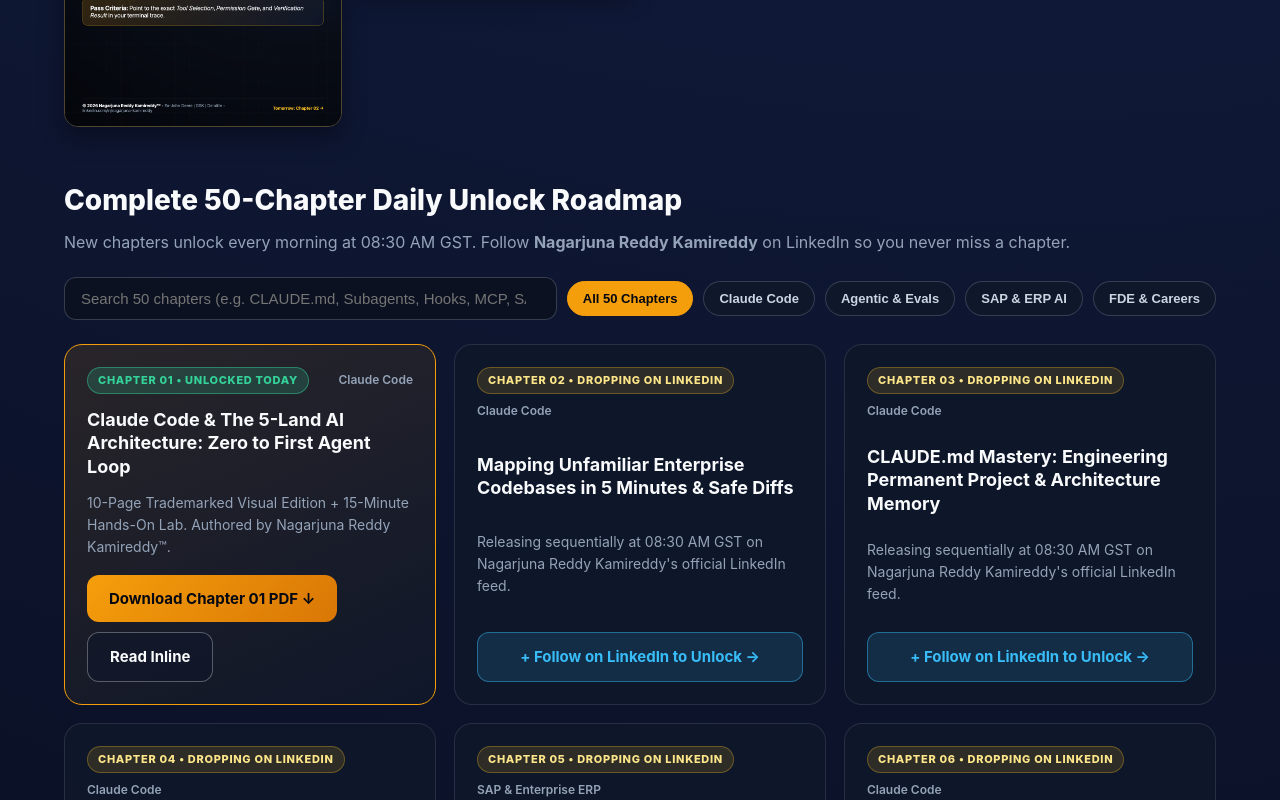
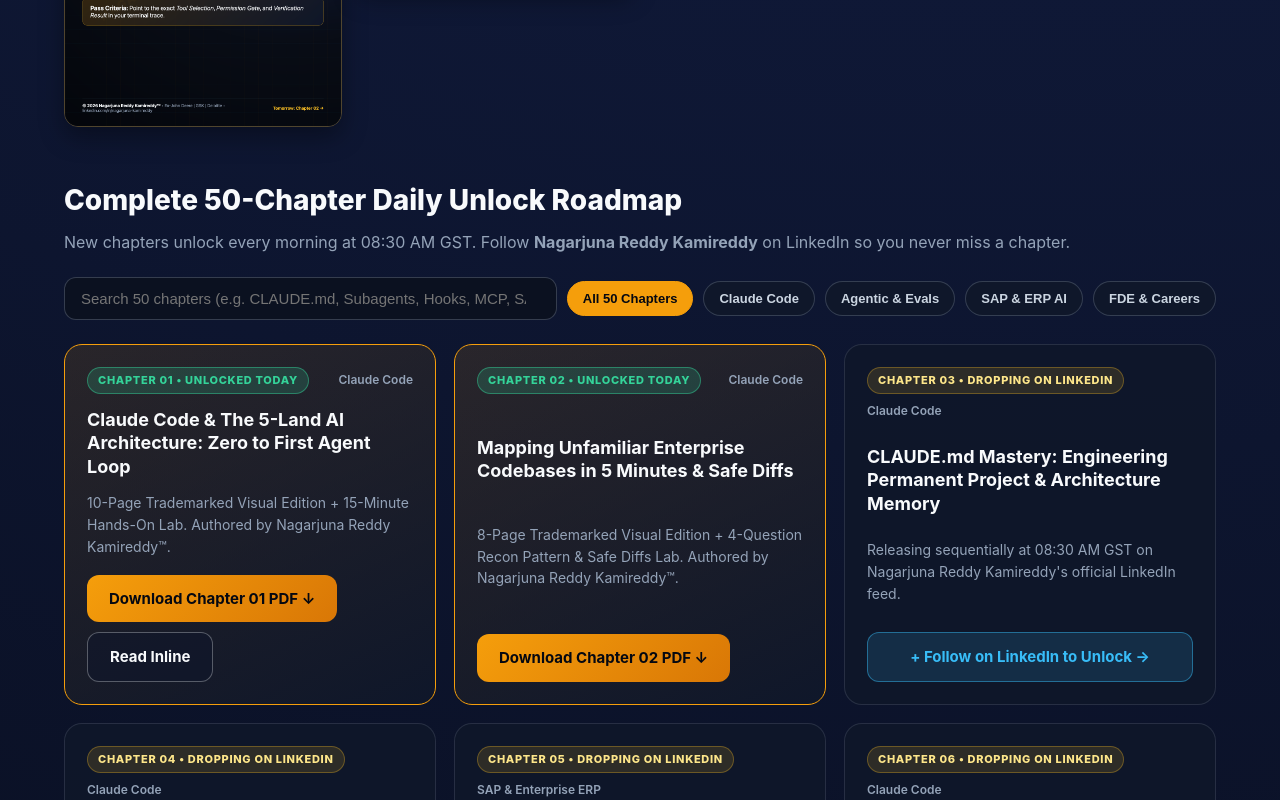
Before and after one commit to nagarjunak-pixel/nrk-enterprise-ai-masterbook, a plain HTML site: page docs/index.html in a window 1280 px wide. Shown: the part 2000-2800 px from the top of the page. Drawn offline with Linux system fonts and the light colour scheme.

Commit message:
Auto-unlock NRK™ Masterbook Chapter 02: Codebase Mapping & Safe Diffs

```diff
--- a/docs/index.html
+++ b/docs/index.html
@@ -128,7 +128,7 @@
       </div>
     </div>
     <div style="display:flex;gap:10px;">
-      <a class="btn btn-gold" style="padding:8px 16px;font-size:13px;" href="chapters/NRK_Masterbook_Chapter_01_Claude_Code_Foundation.pdf" target="_blank">Download Ch 01 PDF</a>
+      <a class="btn btn-gold" style="padding:8px 16px;font-size:13px;" href="chapters/NRK_Masterbook_Chapter_02_Codebase_Mapping_Safe_Diffs.pdf" target="_blank">Download Ch 02 PDF</a>
       <a class="btn btn-cyan" style="padding:8px 16px;font-size:13px;" href="https://www.linkedin.com/in/nagarjuna-kamireddy/" target="_blank" rel="noopener">+ Follow on LinkedIn</a>
     </div>
   </div>
@@ -201,15 +201,15 @@
             <a class="btn btn-outline" href="#viewer">Read Inline</a>
           </div>
         </div>
-        <div class="ch-card locked" data-track="Claude Code" data-search="mapping unfamiliar enterprise codebases in 5 minutes & safe diffs claude code chapter 2">
+        <div class="ch-card unlocked" data-track="Claude Code" data-search="mapping unfamiliar enterprise codebases in 5 minutes & safe diffs claude code chapter 2">
           <div class="ch-top">
-            <span class="pill pill-lock">CHAPTER 02 • DROPPING ON LINKEDIN</span>
+            <span class="pill pill-open">CHAPTER 02 • UNLOCKED TODAY</span>
             <span class="track-tag">Claude Code</span>
           </div>
           <h3>Mapping Unfamiliar Enterprise Codebases in 5 Minutes & Safe Diffs</h3>
-          <p>Releasing sequentially at 08:30 AM GST on Nagarjuna Reddy Kamireddy's official LinkedIn feed.</p>
+          <p>8-Page Trademarked Visual Edition + 4-Question Recon Pattern & Safe Diffs Lab. Authored by Nagarjuna Reddy Kamireddy™.</p>
           <div class="ch-actions">
-            <a class="btn btn-follow" href="https://www.linkedin.com/in/nagarjuna-kamireddy/" target="_blank" rel="noopener">+ Follow on LinkedIn to Unlock →</a>
+            <a class="btn btn-gold" href="chapters/NRK_Masterbook_Chapter_02_Codebase_Mapping_Safe_Diffs.pdf" target="_blank">Download Chapter 02 PDF ↓</a>
           </div>
         </div>
         <div class="ch-card locked" data-track="Claude Code" data-search="claude.md mastery: engineering permanent project & architecture memory claude code chapter 3">
```
Also changed, not shown: docs/assets/ch02_slides/slide_02.png (added), docs/assets/ch02_slides/slide_03.png (added), docs/assets/ch02_slides/slide_04.png (added), docs/assets/ch02_slides/slide_05.png (added), docs/assets/ch02_slides/slide_06.png (added), docs/assets/ch02_slides/slide_07.png (added), 4 other files.
